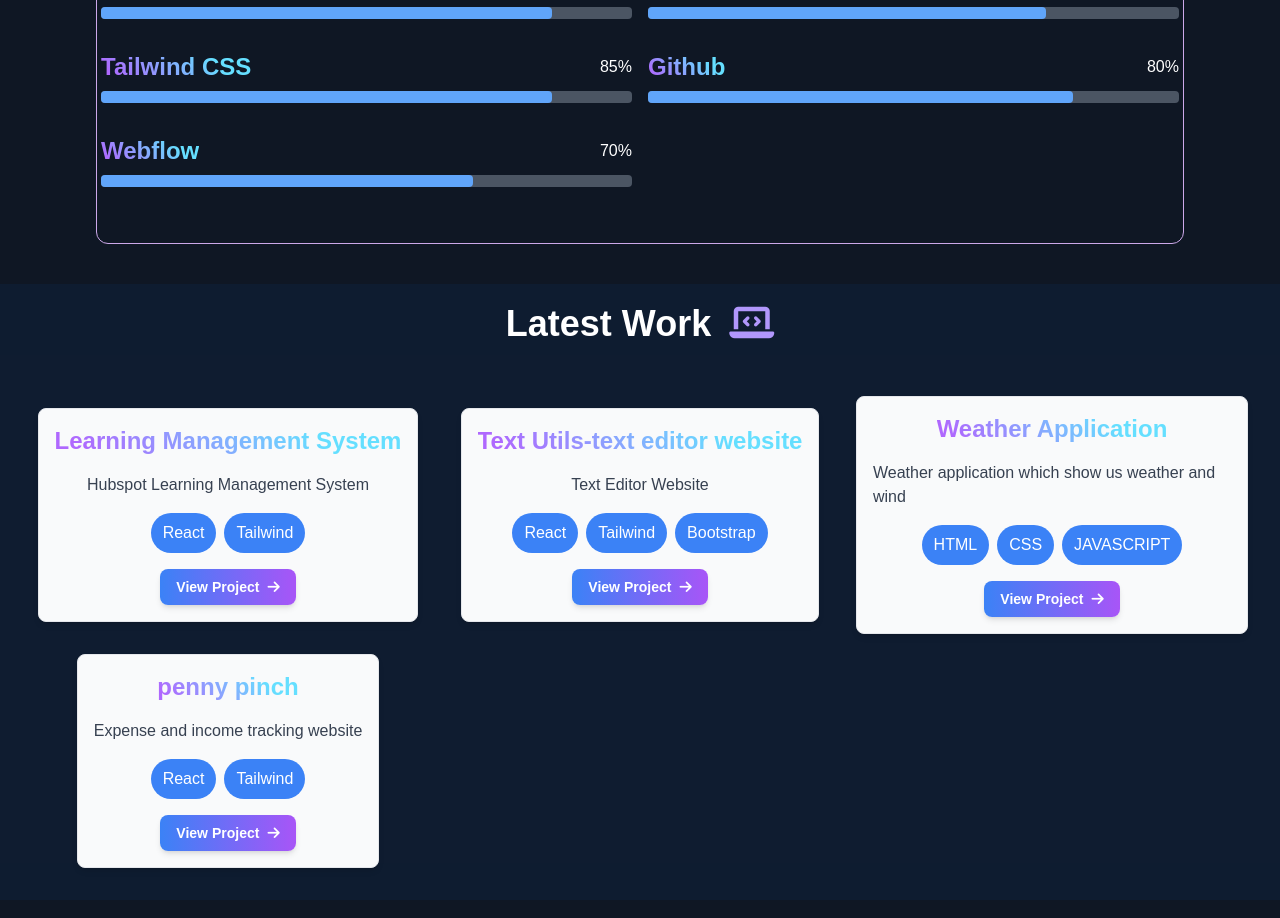
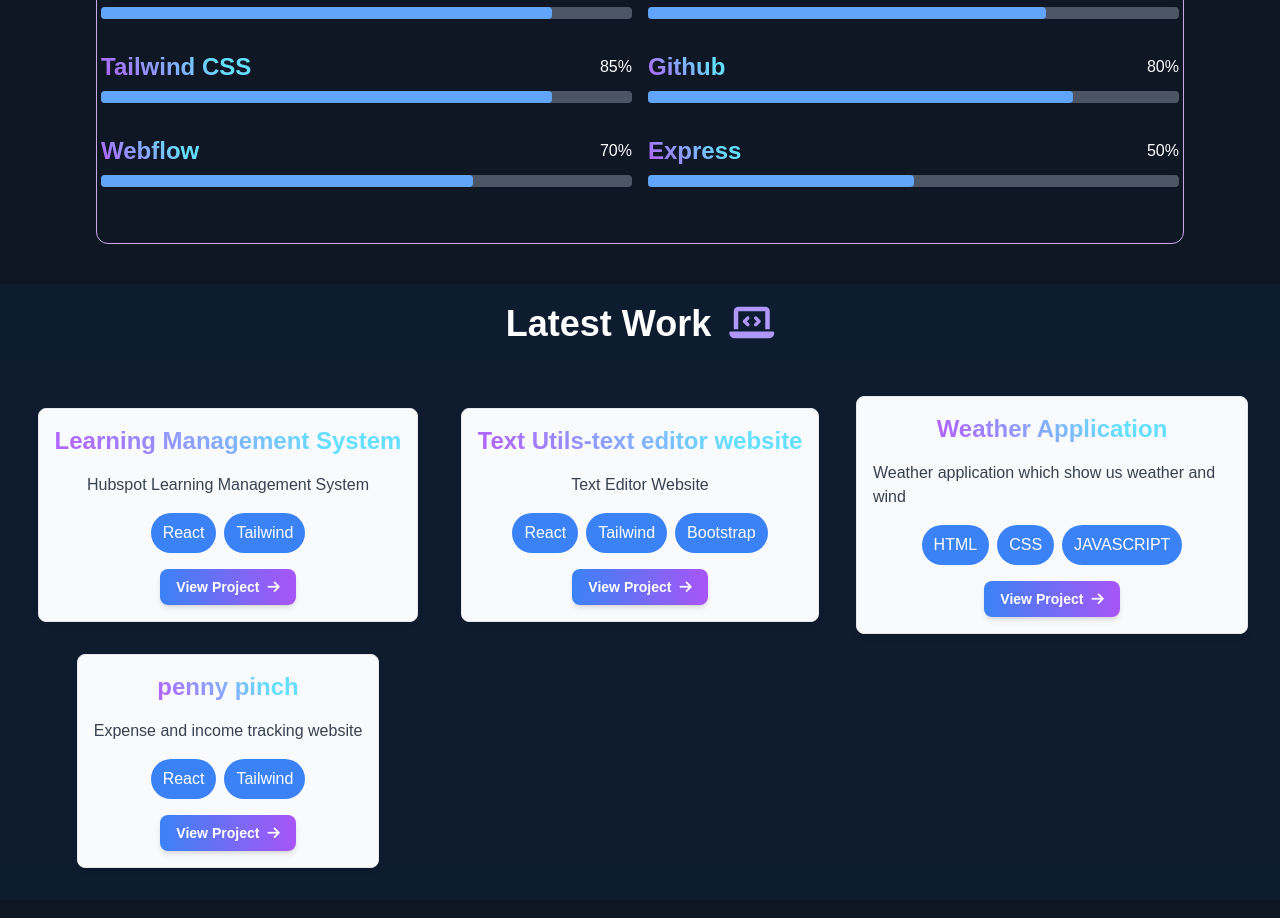
Before and after one commit to Bhavyaraj123/Bhavyaraj-Portfolio, a React (Create React App) app: page / in a window 1280 px wide. Shown: the part 2440-3358 px from the top of the page. Built offline with nearby package versions, Linux system fonts and the light colour scheme.

Commit message:
skill added of express

```diff
--- a/src/components/Profskills.js
+++ b/src/components/Profskills.js
@@ -12,6 +12,7 @@ const skills = [
   { name: 'Tailwind CSS', level: 85 },
   { name: 'Github', level:80 },
   { name: 'Webflow', level:70 },
+  { name: 'Express ', level:50 },
 ];
 
 const SkillBar = ({ name, level }) => {
```
